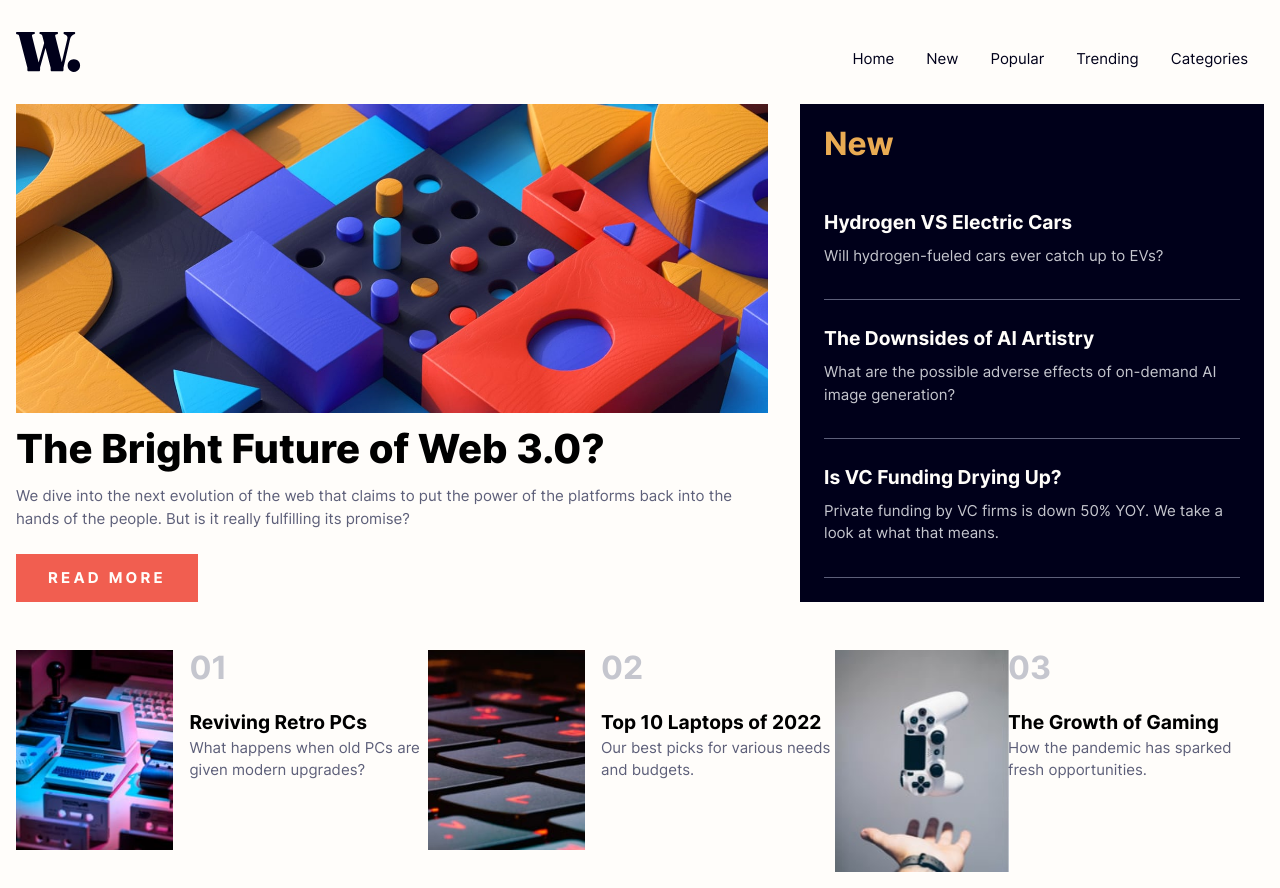
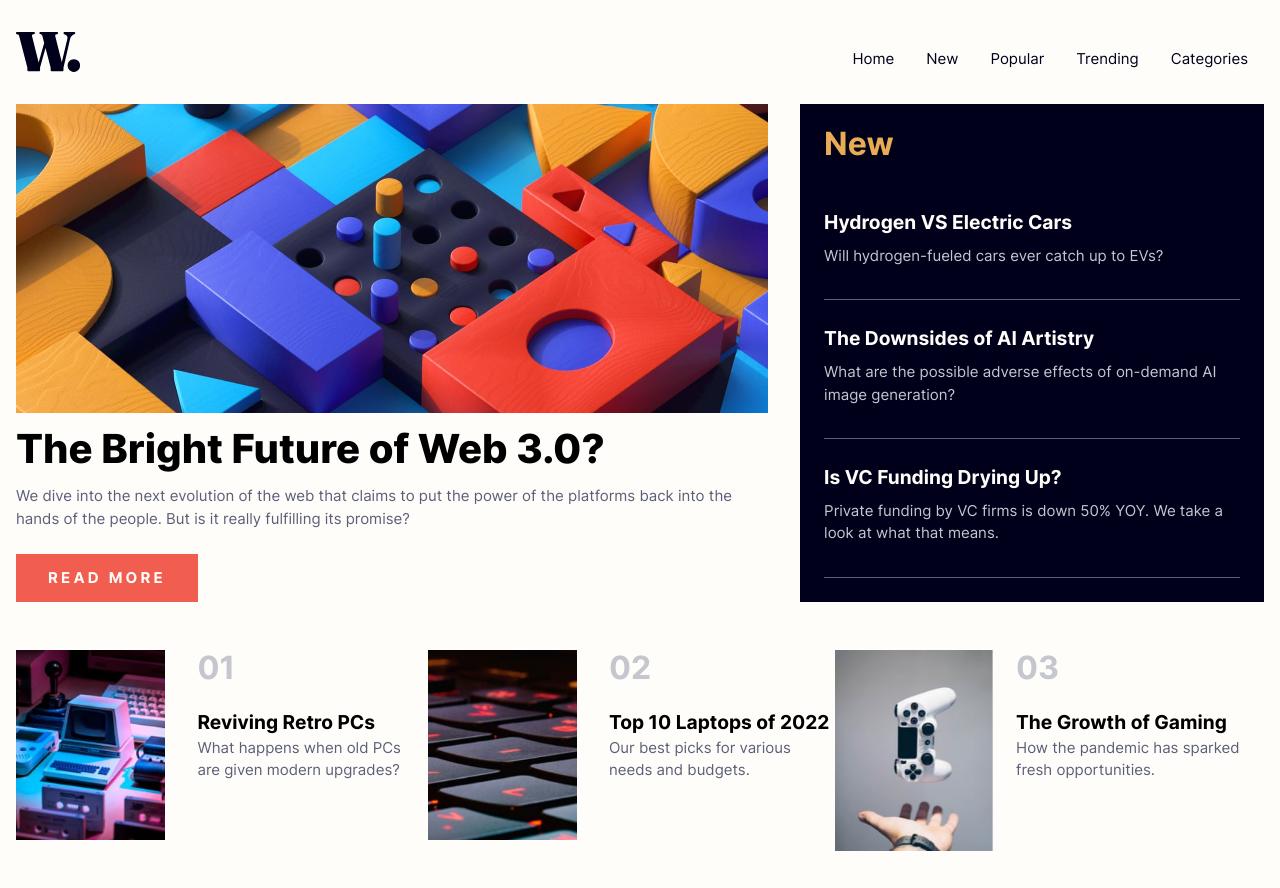
Before and after one commit to sclingan/news-homepage, a React (Vite) app: page / in a window 1280 px wide. After the commit the page ends 867 px from the top, so only its background shows below. Built offline with nearby package versions, Linux system fonts and the light colour scheme.

Commit message:
Fixed nav/menu error, fixed thumbnail sizing

```diff
--- a/src/App.css
+++ b/src/App.css
@@ -153,13 +153,13 @@ section {
 }
 
 .thumbnail {
-  padding-inline: 1rem;
+  padding-inline: 2rem;
   padding-left: 0;
   padding-block: 1rem;
 }
 
 .gaming {
-  max-width: 110%;
+  max-width: 105%;
 }
 
 aside {
@@ -299,4 +299,7 @@ a:hover {
   body {
     background-color: hsl(36, 100%, 99%);
   }
+  .body-dark {
+    background-color: hsl(36, 100%, 99%);
+  }
 }/*# sourceMappingURL=App.css.map */
--- a/src/App.scss
+++ b/src/App.scss
@@ -126,13 +126,13 @@ section {
 }
 
 .thumbnail {
-    padding-inline: 1rem;
+    padding-inline: 2rem;
     padding-left: 0;
     padding-block: 1rem;
 }
 
 .gaming {
-    max-width: 110%;
+    max-width: 105%;
 }
 
 aside {
@@ -286,6 +286,10 @@ p {
         background-color: $neutral-white;
     }
 
+    .body-dark {
+        background-color: $neutral-white;
+    }
+
 
 
 }
--- a/src/Header.tsx
+++ b/src/Header.tsx
@@ -31,8 +31,8 @@ function Header() {
       article?.classList.add('article-dark');
       main?.classList.add('main-dark');
       body.classList.add('body-dark');
+    }
 
-    }
     return (
         <header>
             <img src={logo} alt="a W logo"></img>
```
Also changed, not shown: 1 other file (tests, documents, lock files or other folders).
